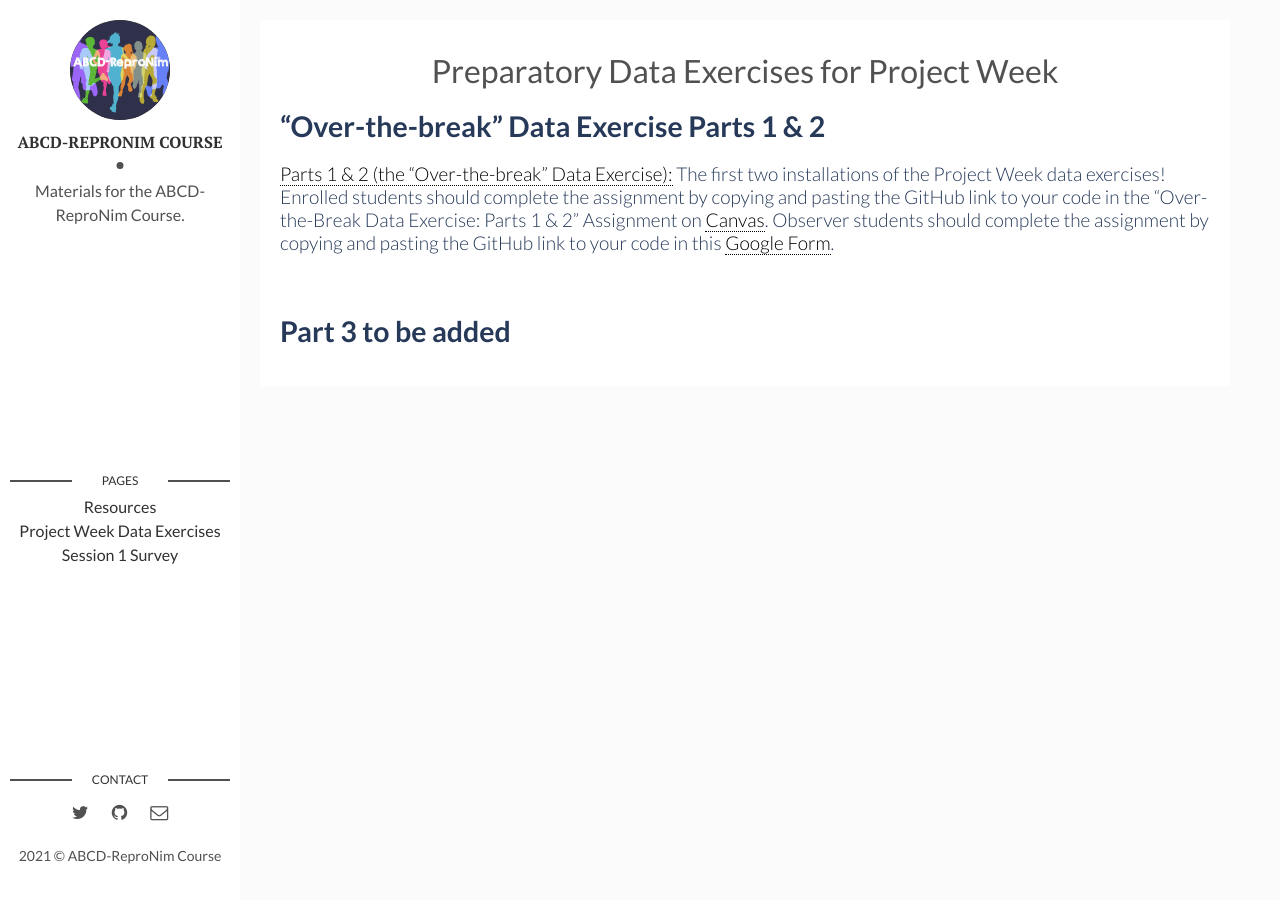
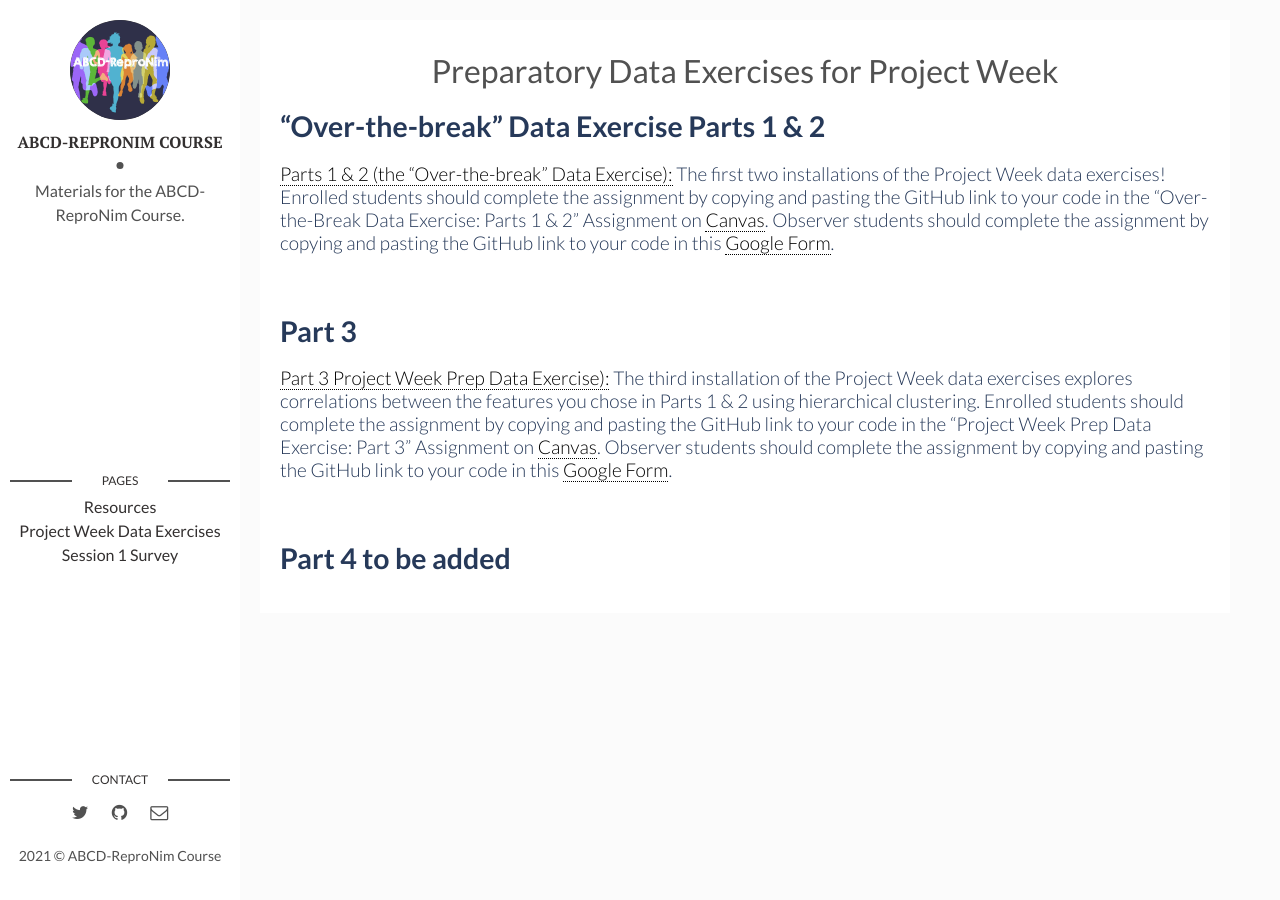
Before and after one commit to ABCD-ReproNim/materials, a Jekyll site: the page built from misc/_posts/2021-01-11-project-week-data-exercises.md, in a window 1280 px wide. Built offline with Jekyll 4.4.1, drawn with Linux system fonts in a browser that asks for light colours.

Commit message:
Add Project Week Prep Part 3
Add the like to the Project Week Prep Data Exercise Part 3 in the side bar

```diff
--- a/misc/_posts/2021-01-11-project-week-data-exercises.md
+++ b/misc/_posts/2021-01-11-project-week-data-exercises.md
@@ -9,8 +9,15 @@
 
 ## "Over-the-break" Data Exercise Parts 1 & 2
 
-[Parts 1 & 2 (the "Over-the-break" Data Exercise):](https://docs.google.com/document/d/1CRU5y3CGDYsaPv1FBkQhJ8ESTtem70RHQ1Q3AmVdOv0/edit) The first two installations of the Project Week data exercises! Enrolled students should complete the assignment by copying and pasting the GitHub link to your code in the “Over-the-Break Data Exercise: Parts 1 & 2” Assignment on [Canvas](https://develop.fiu.edu/courses/abcd-repronim-course-reproducible-analyses-of-abcd-data). Observer students should complete the assignment by copying and pasting the GitHub link to your code in this [Google Form](https://docs.google.com/forms/d/e/1FAIpQLSe537NZ0jD6pj52RctDIQPjOxiSQJQK53XNXI7YY-wZEAE7Cw/viewform?usp=sf_link).
+[Parts 1 & 2 (the "Over-the-break" Data Exercise):](https://docs.google.com/document/d/1CRU5y3CGDYsaPv1FBkQhJ8ESTtem70RHQ1Q3AmVdOv0/edit?usp=sharing) The first two installations of the Project Week data exercises! Enrolled students should complete the assignment by copying and pasting the GitHub link to your code in the “Over-the-Break Data Exercise: Parts 1 & 2” Assignment on [Canvas](https://develop.fiu.edu/courses/abcd-repronim-course-reproducible-analyses-of-abcd-data). Observer students should complete the assignment by copying and pasting the GitHub link to your code in this [Google Form](https://docs.google.com/forms/d/e/1FAIpQLSe537NZ0jD6pj52RctDIQPjOxiSQJQK53XNXI7YY-wZEAE7Cw/viewform?usp=sf_link).
 
 <br/>
 
-## Part 3 to be added
+## Part 3
+
+[Part 3 Project Week Prep Data Exercise):](https://docs.google.com/document/d/1eSnCMKoDLg2dDcMwBlfi-GKm5lFtqeeMvWv_hD-p5nk/edit?usp=sharing) The third installation of the Project Week data exercises explores correlations between the features you chose in Parts 1 & 2 using hierarchical clustering. Enrolled students should complete the assignment by copying and pasting the GitHub link to your code in the “Project Week Prep Data Exercise: Part 3” Assignment on [Canvas](https://develop.fiu.edu/courses/abcd-repronim-course-reproducible-analyses-of-abcd-data). Observer students should complete the assignment by copying and pasting the GitHub link to your code in this [Google Form](https://docs.google.com/forms/d/e/1FAIpQLSd-0FHCRgzlpPM5nalr7RVUvAt4Vm7gTJD_FlWbSlJEaKgU8Q/viewform?usp=sf_link).
+
+
+<br/>
+
+## Part 4 to be added
```
